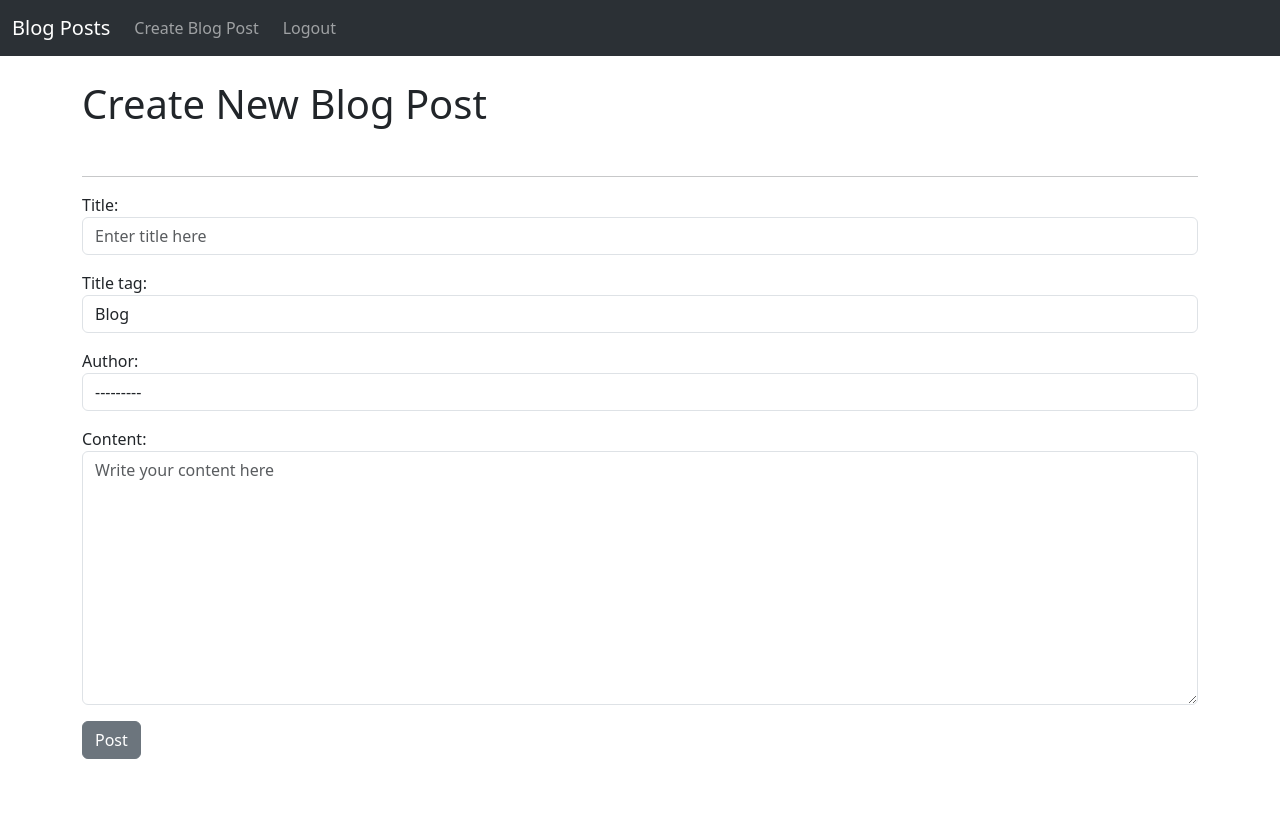
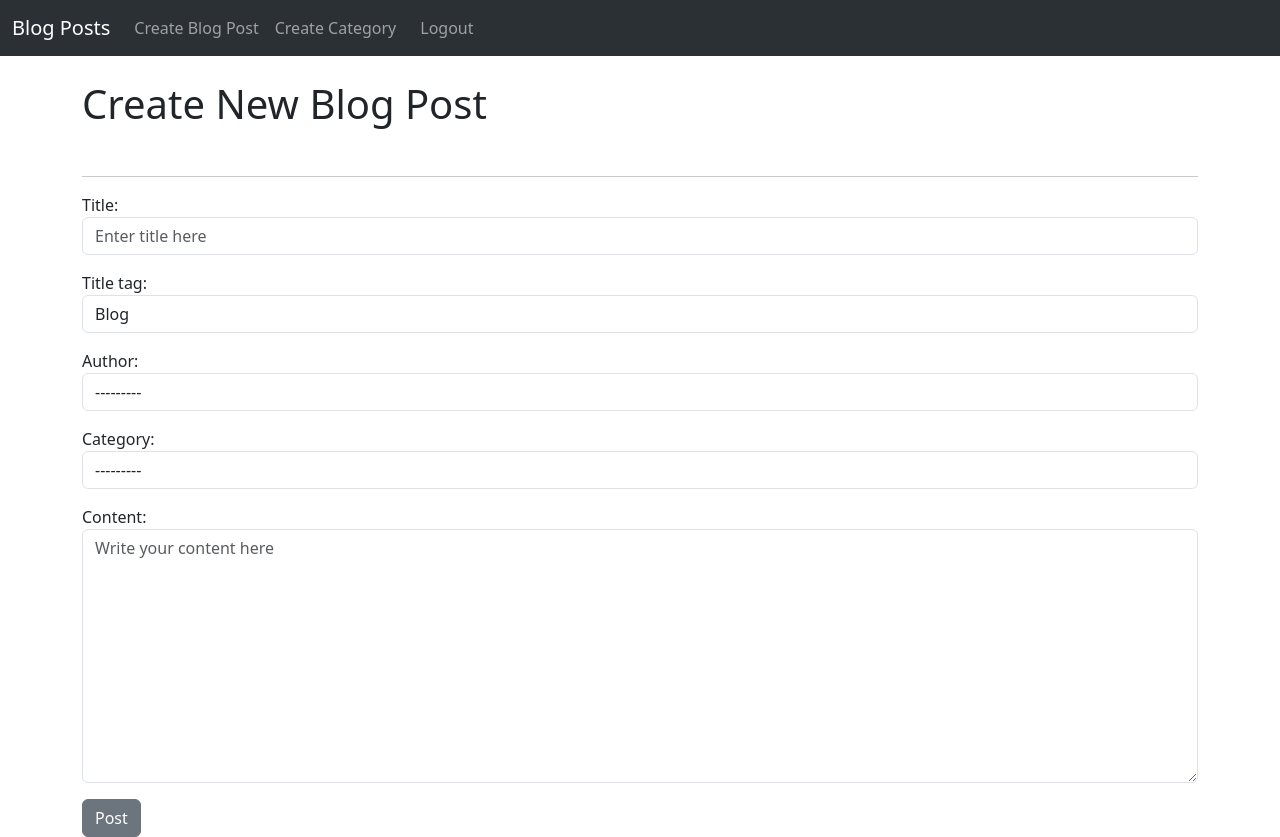
Before and after one commit to ft-mammoo/Blog-App, a Django app: page /addpost/ in a window 1280 px wide. Before the commit the page ends 759 px from the top, so only its background shows below. Run offline with Django 5.2, Linux system fonts and the light colour scheme; the visitor is signed in with stand-in values (Sample User, id 1); data comes from the database, SQL or seed files in the repository; data that the repository does not hold is empty.

Commit message:
Added Categories and create Categories

```diff
--- a/blog/theblog/admin.py
+++ b/blog/theblog/admin.py
@@ -1,4 +1,5 @@
 from django.contrib import admin
-from .models import BlogPost
+from .models import BlogPost, Category
 
 admin.site.register(BlogPost)
+admin.site.register(Category)
--- a/blog/theblog/forms.py
+++ b/blog/theblog/forms.py
@@ -1,23 +1,31 @@
 from django import forms
-from .models import BlogPost
+from .models import BlogPost, Category
+
+def choices():
+    return Category.objects.all().values_list('name', 'name')
+choice_list = []
+for item in choices():
+    choice_list.append(item)
 
 class BlogPostForm(forms.ModelForm):
     class Meta:
         model = BlogPost
-        fields = ['title', 'title_tag', 'author', 'content']
+        fields = ['title', 'title_tag', 'author', 'category', 'content']
         widgets = {
             'title' : forms.TextInput(attrs={'class' : 'form-control', 'placeholder': 'Enter title here'}),
             'title_tag' : forms.TextInput(attrs={'class' : 'form-control', 'placeholder' : 'Enter title tag here'}),
             'author' : forms.Select(attrs={'class' : 'form-control', 'placeholder' : 'Select author'}),
+            'category' : forms.Select(choices=choice_list,attrs={'class' : 'form-control', 'placeholder' : 'Select category'}),
             'content' : forms.Textarea(attrs={'class' : 'form-control', 'placeholder' : 'Write your content here'}),
         }
 
 class EditBlogPostForm(forms.ModelForm):
     class Meta:
         model = BlogPost
-        fields = ['title', 'title_tag', 'content']
+        fields = ['title', 'title_tag', 'category', 'content']
         widgets = {
             'title' : forms.TextInput(attrs={'class' : 'form-control', 'placeholder': 'Enter title here'}),
             'title_tag' : forms.TextInput(attrs={'class' : 'form-control', 'placeholder' : 'Enter title tag here'}),
+            'category' : forms.Select(choices=choice_list,attrs={'class' : 'form-control', 'placeholder' : 'Select category'}),
             'content' : forms.Textarea(attrs={'class' : 'form-control', 'placeholder' : 'Write your content here'}),
         }
--- a/blog/theblog/models.py
+++ b/blog/theblog/models.py
@@ -3,13 +3,20 @@ from django.contrib.auth.models import User
 from django.urls import reverse
 from datetime import datetime, date
 
+class Category(models.Model):
+    name = models.CharField(max_length=255)
 
+    def __str__(self):
+        return self.name
+    def get_absolute_url(self):
+        return reverse('home')
 class BlogPost(models.Model):
     title = models.CharField(max_length=255)
     title_tag = models.CharField(max_length=255, default="Blog")
     author = models.ForeignKey(User, on_delete=models.CASCADE)
     content = models.TextField()
     created_at = models.DateTimeField(auto_now_add=True)
+    category = models.ForeignKey(Category, on_delete=models.CASCADE, null=True)
 
     def __str__(self):
         return self.title + " by " + str(self.author)
--- a/blog/theblog/templates/base.html
+++ b/blog/theblog/templates/base.html
@@ -42,6 +42,9 @@
                                 <a class="nav-link" href="{% url "create-post" %}">Create Blog Post</a>
                             </li>
                             <li class="nav-item">
+                                <a class="nav-link" href="{% url "create-category" %}">Create Category</a>
+                            </li>
+                            <li class="nav-item">
                                 <form method="post" action="{% url "logout" %}" class="d-inline">
                                     {% csrf_token %}
                                     <button type="submit" class="nav-link" style="background: none; border: none; padding: .5rem 1rem; color: rgba(255, 255, 255, .55);">
--- a/blog/theblog/templates/home.html
+++ b/blog/theblog/templates/home.html
@@ -13,7 +13,7 @@
             </strong>
         </a> -
         <strong>
-            {{ blogpost.author.first_name }} {{ blogpost.author.last_name }} - {{ blogpost.created_at | date:"d/m/Y" }}
+            {{ blogpost.author.first_name }} {{ blogpost.author.last_name }} - {{ blogpost.created_at | date:"d/m/Y" }} - {{ blogpost.category.name }}
         </strong>
 
         {% if user.is_authenticated %}
--- a/blog/theblog/urls.py
+++ b/blog/theblog/urls.py
@@ -1,5 +1,5 @@
 from django.urls import path
-from .views import HomePageView, ArticleDetailView, CreatePostView, EditPostView, DeletePostView
+from .views import HomePageView, ArticleDetailView, CreatePostView, EditPostView, DeletePostView, CreateCategoryView
 
 urlpatterns = [
     path('', HomePageView.as_view(), name='home'),
@@ -7,4 +7,5 @@ urlpatterns = [
     path('addpost/', CreatePostView.as_view(), name='create-post'),
     path('article/edit/<int:pk>/', EditPostView.as_view(), name='edit-post'),
     path('article/<int:pk>/delete/', DeletePostView.as_view(), name='delete-post'),
+    path('addcategory/', CreateCategoryView.as_view(), name='create-category'),
 ]
--- a/blog/theblog/views.py
+++ b/blog/theblog/views.py
@@ -1,6 +1,6 @@
 from django.shortcuts import render
 from django.views.generic import ListView, DetailView, CreateView, UpdateView, DeleteView
-from .models import BlogPost
+from .models import BlogPost, Category
 from .forms import BlogPostForm, EditBlogPostForm
 from django.urls import reverse_lazy
 
@@ -18,6 +18,11 @@ class CreatePostView(CreateView):
     form_class = BlogPostForm
     template_name = 'create_post.html'
 
+class CreateCategoryView(CreateView):
+    model = Category
+    fields = '__all__'
+    template_name = 'create_category.html'
+
 class EditPostView(UpdateView):
     model = BlogPost
     form_class = EditBlogPostForm
```
Also changed, not shown: blog/theblog/templates/create_category.html (added, +25 -0 lines), blog/theblog/migrations/0004_category.py (added), blog/theblog/migrations/0005_blogpost_category.py (added).
